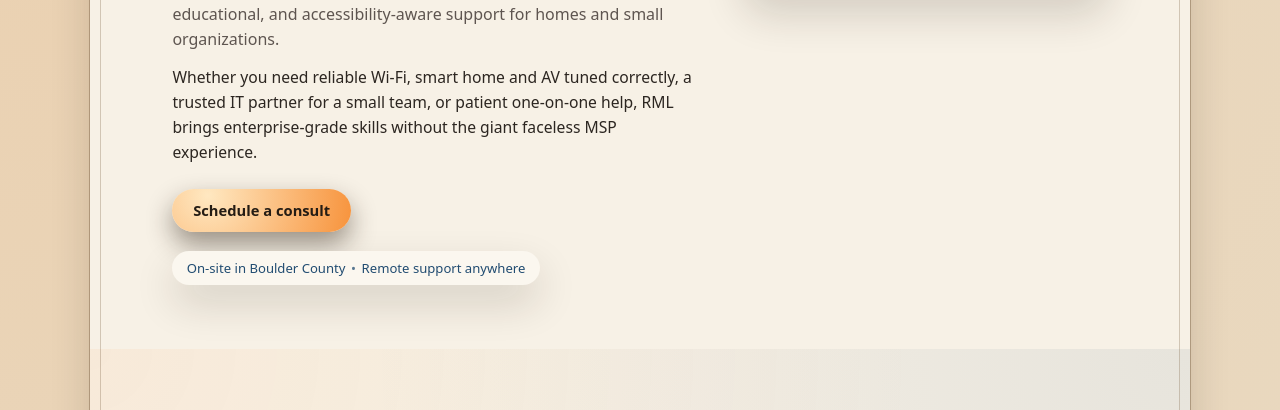
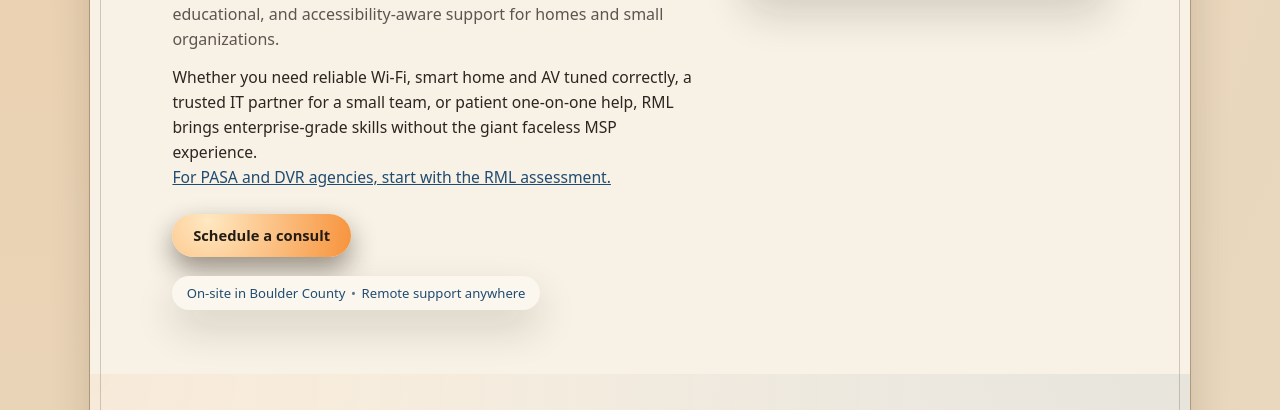
Before and after one commit to rockymountainlogic-sudo/website, a plain HTML site: page index.html in a window 1280 px wide. Shown: the part 371-781 px from the top of the page. Drawn offline with Linux system fonts and the light colour scheme.

Commit message:
Update index.html

```diff
--- a/index.html
+++ b/index.html
@@ -36,6 +36,8 @@
             </p>
             <p class="hero-body">
               Whether you need reliable Wi-Fi, smart home and AV tuned correctly, a trusted IT partner for a small team, or patient one-on-one help, RML brings enterprise-grade skills without the giant faceless MSP experience.
+              <br />
+              <a href="onboarding.html">For PASA and DVR agencies, start with the RML assessment.</a>
             </p>
 
             <div class="hero-actions">
```
